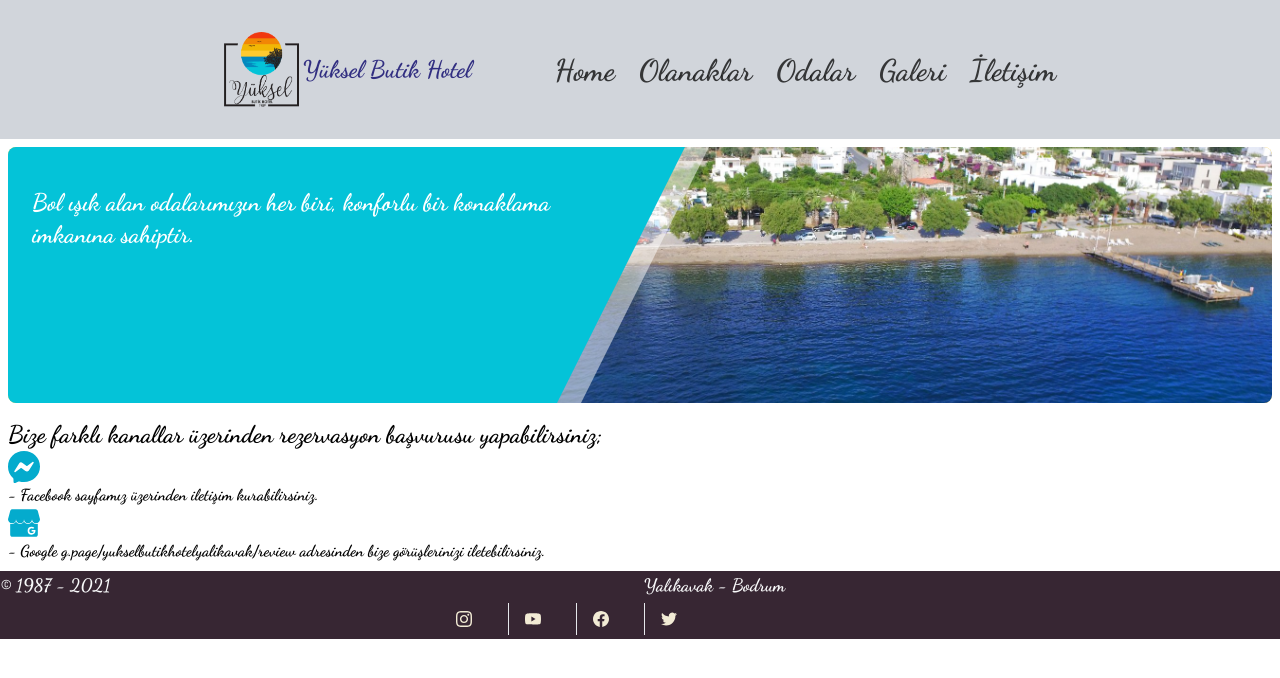
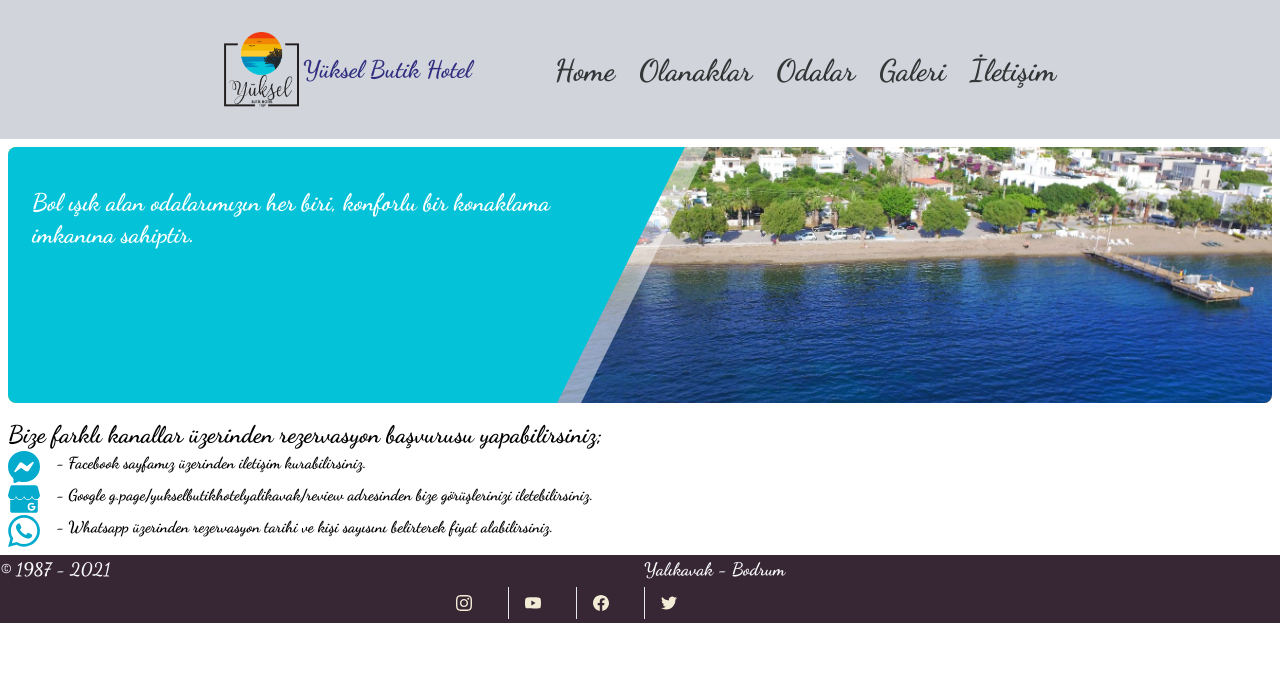
Before and after one commit to ebartan/yuksel-butik-hotel, a Next.js app: page /iletisim in a window 1280 px wide. Shown: the top 678 px of the page. Built offline with nearby package versions, Linux system fonts and the light colour scheme.

Commit message:
iletisim icon

```diff
--- a/pages/iletisim.js
+++ b/pages/iletisim.js
@@ -1,6 +1,6 @@
 import Head from 'next/head'
 import Layout from "../components/Layout"
-import { SiMessenger, SiGooglemybusiness } from 'react-icons/si';
+import { SiMessenger, SiGooglemybusiness, SiWhatsapp } from 'react-icons/si';
 
 export default function İletisim() {
   return (
@@ -29,8 +29,9 @@ export default function İletisim() {
 <div className="ml-2 mr-2m mt-2 mb-2">
 <p className="text-2xl">Bize farklı kanallar üzerinden rezervasyon başvurusu yapabilirsiniz;</p>
 <ul>
-<li> <SiMessenger size="2em" color="#04ABCD"/> - Facebook sayfamız üzerinden iletişim kurabilirsiniz.</li>
-  <li> <SiGooglemybusiness size="2em" color="#04ABCD"/>  - Google g.page/yukselbutikhotelyalikavak/review adresinden bize görüşlerinizi iletebilirsiniz.</li>
+<li className="flex"> <SiMessenger size="2em" color="#04ABCD" className=" mr-4"/> - Facebook sayfamız üzerinden iletişim kurabilirsiniz.</li>
+  <li className="flex"> <SiGooglemybusiness size="2em" color="#04ABCD" className=" mr-4"/>  - Google g.page/yukselbutikhotelyalikavak/review adresinden bize görüşlerinizi iletebilirsiniz.</li>
+  <li className="flex"> <SiWhatsapp size="2em" color="#04ABCD" className=" mr-4"/>  - Whatsapp üzerinden rezervasyon tarihi ve kişi sayısını belirterek fiyat alabilirsiniz.</li>
 </ul>
 
 </div>
```
